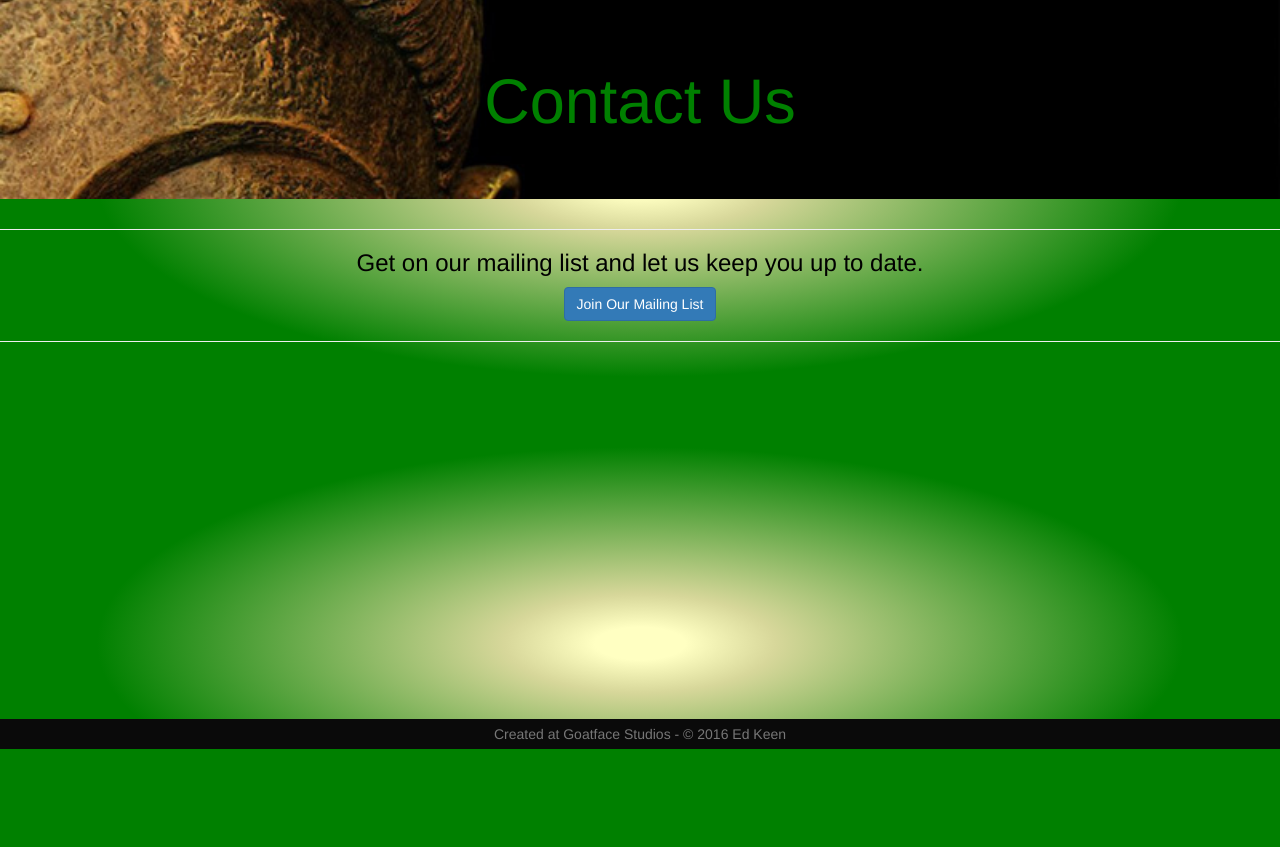
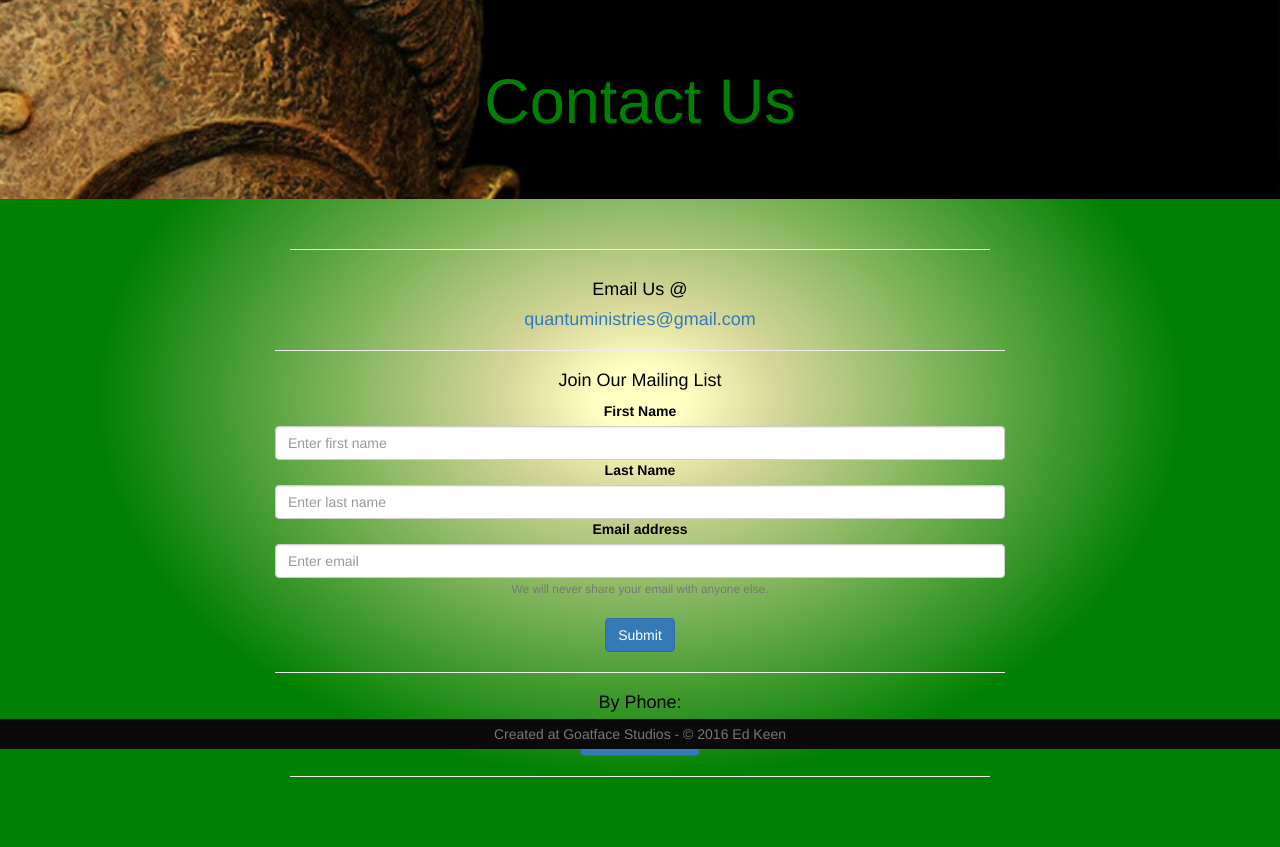
Before and after one commit to EdKeenAdvancedAndroidRubyOnRails/immortals_php, a PHP site: page /contact.php in a window 1280 px wide. Shown: the part 51-898 px from the top of the page. Before the commit the page ends 800 px from the top, so only its background shows below. Run offline with PHP 8.4, Linux system fonts and the light colour scheme; some libraries are stand-ins or nearby versions.

Commit message:
4/21/16-5:23

```diff
--- a/contact.php
+++ b/contact.php
@@ -15,35 +15,91 @@
           <h1>Contact Us</h1>
           <p class="lead"></p>
         </div>
+        <div>
 
-        <div>
+        <?php
+            require_once('connectvars.php');
+            require_once('edfunctions.php');
+
+            // Connect to the database
+                $dbc = mysqli_connect(DB_HOST, DB_USER, DB_PASSWORD, DB_NAME)
+                        or die('Error connecting to MySQL server.');
+
+            if (isset($_POST['submitemailform']))
+            {
+                // Grab the profile data from the POST
+                $first_name = mysqli_real_escape_string($dbc, trim($_POST['firstname']));
+                $last_name = mysqli_real_escape_string($dbc, trim($_POST['lastname']));
+                $email = mysqli_real_escape_string($dbc, trim($_POST['email']));
+
+
+                if (!empty($first_name) && !empty($last_name) && !empty($email))
+                {
+
+                    //enterEmailIntoDb($dbc, $first_name, $last_name, $email);
+
+                    echo '<div class="alert alert-success" role="alert">' .
+                            '<strong>Success!</strong> Thank you for signing up with us ' . $first_name;
+                }
+                else
+                {
+                    echo '<p class="error alert alert-danger" role="alert">Signup incomplete: Enter appropriate information in all three fields.</p>';
+                }
+            }
+        ?>
+
+        </div>
+
+        <div class="container">
             <hr />
-            <h3>Get on our mailing list and let us keep you up to date.</h3>
-            <button class="btn btn-primary" data-toggle="modal"	data-target="#mymodal">Join Our Mailing List</button>
+            <div class="row">
+                <div>
+                    <h4>Email Us @</h4>
+                    <h4><a href="mailto:edkeen@yahoo.com"> quantuministries@gmail.com</a></h4>
+                    </div>
+                <hr />
+                <div>
+                    <h4>Join Our Mailing List</h4>
+                    <form method="post" action="<?php echo $_SERVER['PHP_SELF']; ?>">
+                            <fieldset class="form-group">
+                                <label for="firstname">First Name</label>
+                                <input type="text" class="form-control" name="firstname" id="firstname" placeholder="Enter first name">
+                                <label for="lastname">Last Name</label>
+                                <input type="text" class="form-control" name="lastname" id="lastname" placeholder="Enter last name">
+                                <label for="email">Email address</label>
+                                <input type="email" name="email" class="form-control" id="email" placeholder="Enter email">
+                                <small class="text-muted">We will never share your email with anyone else.</small><br /><br />
+                                <input type="submit" class="btn btn-primary" name="submitemailform" id="submitemailform" value="Submit" />
+                            </fieldset>
+                        </form>
+                </div>
+                <hr />
+                <div>
+                    <h4>By Phone:</h4>
+                    <button class="btn btn-primary" data-toggle="modal"	data-target="#mymodal">Give Us a Call!</button>
+                </div>
+            </div>
             <hr />
         </div>
 
+        <!-- Phone us! modal ------------------------------------------    -->
         <div class="modal fade" id="mymodal">
           	<div class="modal-dialog">
             	<div class="modal-content">
           			<div class="modal-header">
-          				  <h3>Let us send you updates and important information!</h3>
+          				  <h3>Give Us a Call!</h3>
           			</div>
           			<div class="modal-body">
-      				    <form>
-                            <fieldset class="form-group">
-                                <label for="exampleInputEmail1">Email address</label>
-                                <input type="email" class="form-control" id="exampleInputEmail1" placeholder="Enter email">
-                                <small class="text-muted">We'll never share your email with anyone else.</small>
-                            </fieldset>
-                        </form>
+      				    <p>Call from 9 am to 5 pm M - F. If we are unable to answer, leave a message, we will get right back to you.</p>
+      				    <p>(608) 555 - 1234</p>
           			</div>
           			<div class="modal-footer">
-          				  <button type="button" class="btn btn-default" data-dismiss="modal">Close</button>
+      				    <button type="button" name="close" class="btn btn-default" data-dismiss="modal">Close</button>
           			</div>
           		</div>
           	</div>
         </div>
+        <!-- End of modal --------------------------------- -->
 
         <?php
             require_once('footer.php');
--- a/edfunctions.php
+++ b/edfunctions.php
@@ -12,6 +12,19 @@
     function enterIntoDb($dbc, $name, $description, $price, $picture, $qty_on_hand)
     {
         $query = "INSERT INTO products (name, description, price, picture, qty_on_hand) VALUES ('$name', '$description', '$price', '$picture', '$qty_on_hand')";
+        mysqli_query($dbc, $query);
+        mysqli_close($dbc);
+    }
+
+    /* Enters the given parameters into the database
+    *  @param $dbc the database connection
+    *  @param $first_name contact first name
+    *  @param $last_name contact last name
+    *  @param $email contact email address
+    */
+    function enterEmailIntoDb($dbc, $first_name, $last_name, $email)
+    {
+        $query = "INSERT INTO friends (date_added, name_last, name_first, email) VALUES (now(),'$first_name', '$last_name', '$email')";
         mysqli_query($dbc, $query);
         mysqli_close($dbc);
     }
--- a/home.php
+++ b/home.php
@@ -18,7 +18,7 @@
 
         <div class="container">
             <hr>
-        <!-- Example row of columns -->
+            <!-- Row of columns -->
             <div class="row">
                 <div class="col-md-4">
                     <h2>Hall of Learning</h2>
--- a/immortals.js
+++ b/immortals.js
@@ -11,4 +11,8 @@
         form.appendTo($("#add_product"));
     });
 
+    $("#submitemailform").click(function() {
+
+    });
+
 });
--- a/style.css
+++ b/style.css
@@ -73,6 +73,7 @@
 
 .error {
   font-weight: bold;
+  color: #FF0000;
 }
 
 /* Customize container */
```
Also changed, not shown: index.php (+7 -3 lines). Lines whose indentation alone changed are shown as unchanged.
